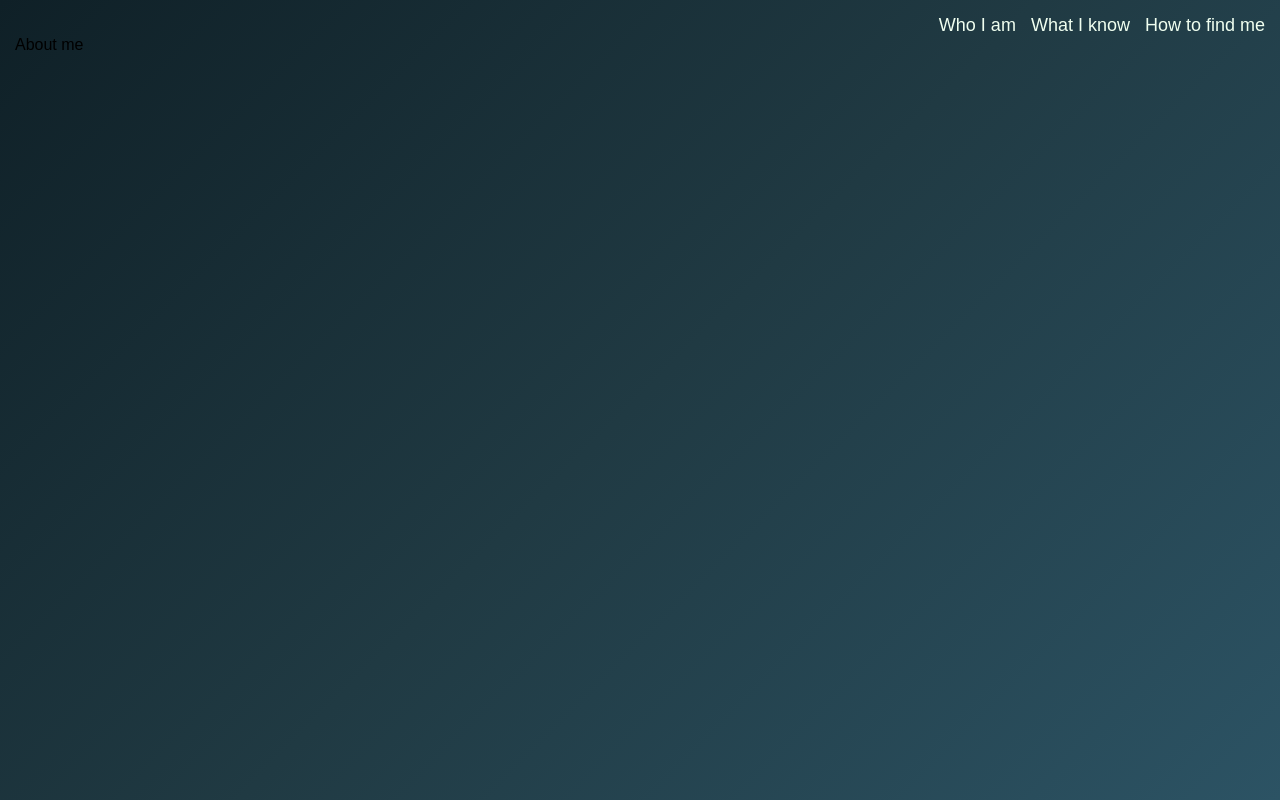
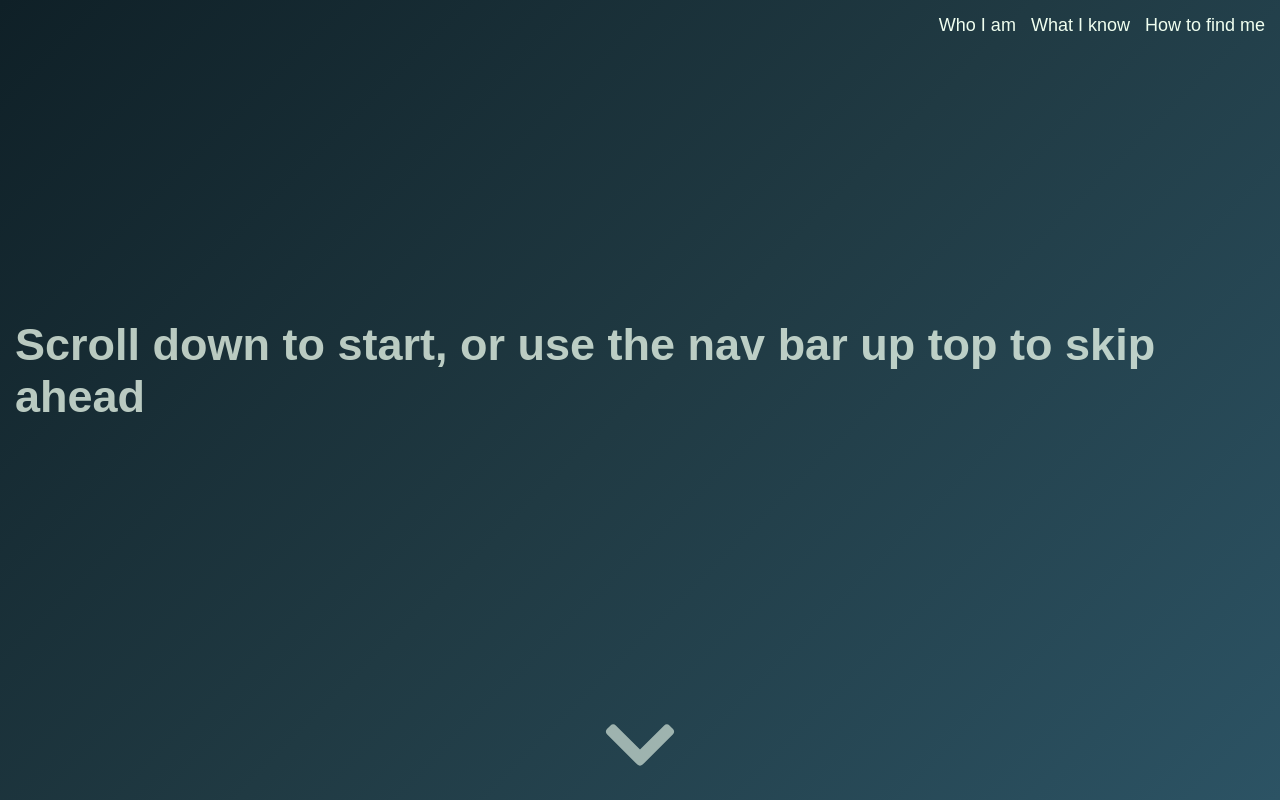
Before and after one commit to krushilnaik/krushilnaik.github.io, a React (Create React App) app: page / in a window 1280 px wide. Built offline with nearby package versions, Linux system fonts and the light colour scheme.

Commit message:
Begin working on start screen

```diff
--- a/package.json
+++ b/package.json
@@ -4,6 +4,9 @@
 	"version": "0.1.0",
 	"private": true,
 	"dependencies": {
+		"@fortawesome/fontawesome-svg-core": "^1.2.35",
+		"@fortawesome/free-solid-svg-icons": "^5.15.3",
+		"@fortawesome/react-fontawesome": "^0.1.14",
 		"@testing-library/jest-dom": "^5.11.4",
 		"@testing-library/react": "^11.1.0",
 		"@testing-library/user-event": "^12.1.10",
--- a/src/App.jsx
+++ b/src/App.jsx
@@ -1,9 +1,10 @@
 // import anime from 'animejs';
 import React from 'react';
 import AboutMe from './components/AboutMe';
-// import ContactForm from './components/ContactForm';
+import ContactForm from './components/ContactForm';
+import Intro from './components/Intro';
 import NavBar from './components/NavBar';
-// import SkillSet from './components/SkillSet';
+import SkillSet from './components/SkillSet';
 
 import './scss/App.scss';
 
@@ -11,7 +12,8 @@ function App() {
 	return (
 		<main>
 			<NavBar />
-			<AboutMe />
+			<Intro />
+			{/* <AboutMe /> */}
 			{/* <SkillSet /> */}
 			{/* <ContactForm /> */}
 		</main>
--- /dev/null
+++ b/src/components/Intro.jsx
@@ -0,0 +1,16 @@
+import { faChevronDown } from '@fortawesome/free-solid-svg-icons';
+import { FontAwesomeIcon } from '@fortawesome/react-fontawesome';
+import React from 'react';
+
+import './scss/Intro.scss';
+
+function Intro() {
+	return (
+		<section id='intro'>
+			<h2>Scroll down to start, or use the nav bar up top to skip ahead</h2>
+			<FontAwesomeIcon icon={faChevronDown} size='5x' color='honeydew' />
+		</section>
+	);
+}
+
+export default Intro;
--- /dev/null
+++ b/src/components/scss/Intro.scss
@@ -0,0 +1,38 @@
+#intro {
+	display: grid;
+	width: 100%;
+	height: 100%;
+	position: relative;
+
+	justify-content: center;
+	align-content: stretch;
+	align-items: flex-end;
+
+	h2 {
+		color: honeydew;
+		font-size: 45px;
+		opacity: 75%;
+	}
+
+	svg {
+		margin: 0 auto;
+
+		opacity: 60%;
+
+		// animation: hoverDown 1.5s infinite;
+	}
+}
+
+// @keyframes hoverDown {
+// 	0% {
+// 		transform: translate3d(-50%, 0, 0);
+// 	}
+
+// 	50% {
+// 		transform: translate3d(-50%, -20px, 0);
+// 	}
+
+// 	100% {
+// 		transform: translate3d(-50%, 0, 0);
+// 	}
+// }
--- a/src/scss/App.scss
+++ b/src/scss/App.scss
@@ -2,4 +2,7 @@ main {
 	width: 100%;
 	height: 100%;
 	padding: 15px;
+
+	display: grid;
+	grid-template-rows: auto 1fr;
 }
```
Also changed, not shown: 1 other file (tests, documents, lock files or other folders).
